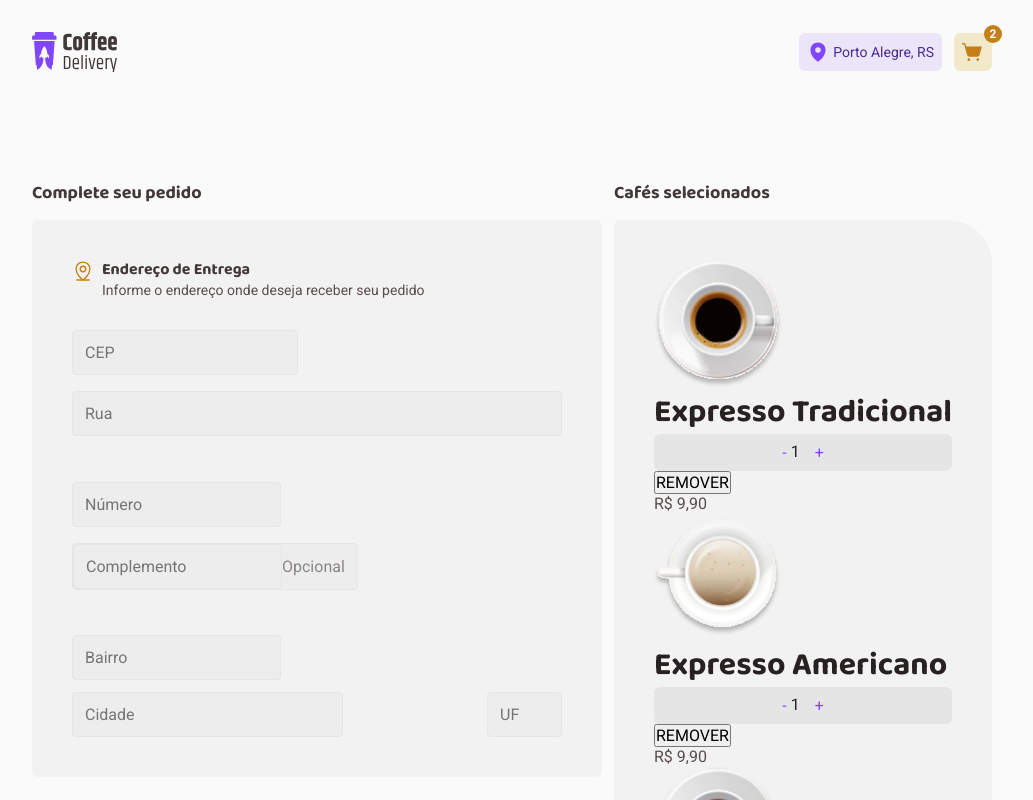
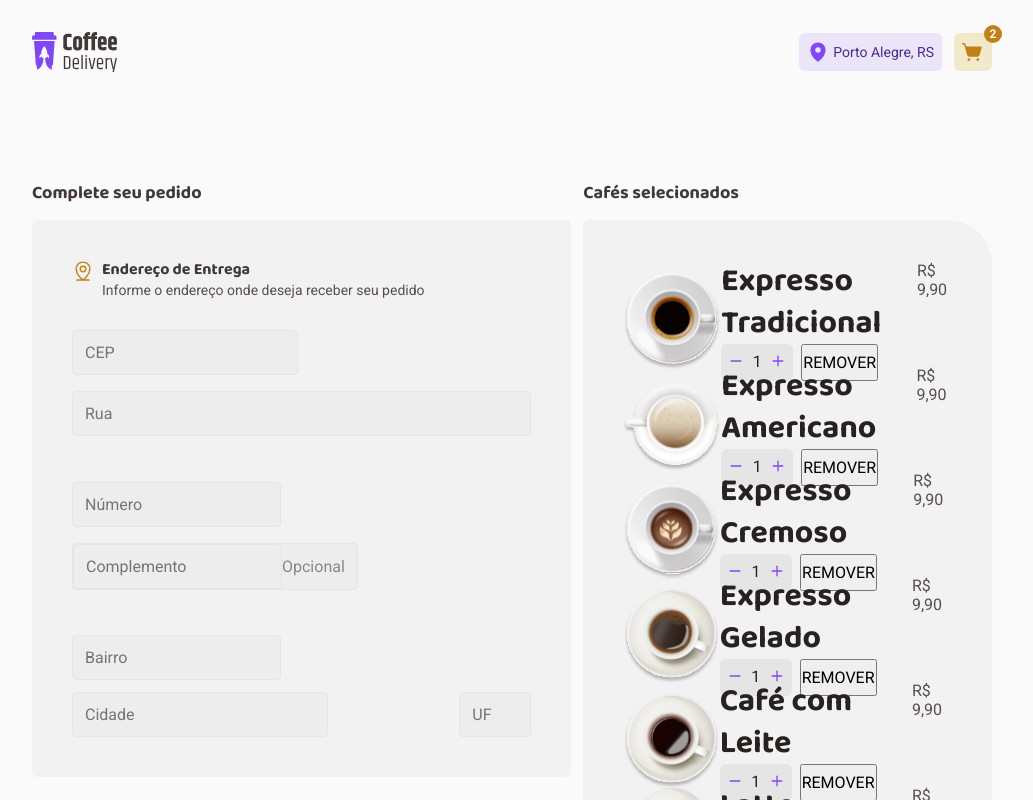
Before and after one commit to MartinGBB/coffee-delivery, a React (Vite) app: page /checkout in a window 1280 px wide. Shown: the top 800 px of the page, without its empty margins (128-1161 px from the left). Built offline with nearby package versions, Linux system fonts and the light colour scheme.

Commit message:
style: posiciona elementos dentro do cart

```diff
--- a/src/pages/Checkout/CoffeSelected/index.tsx
+++ b/src/pages/Checkout/CoffeSelected/index.tsx
@@ -1,6 +1,7 @@
+import { Minus, Plus } from 'phosphor-react'
 import { productsData } from '../../../utils/productsData'
 import { ButtonsAddToCart } from '../../Home/components/Products/styles'
-import { Product, ProductsContainer, SelectedContainer } from './styles'
+import { ButtonsContainer, Product, ProductsContainer, SelectedContainer } from './styles'
 
 export function CoffeeSelected() {
   return (
@@ -11,12 +12,18 @@ export function CoffeeSelected() {
             <Product>
               <img src={productCart.image} alt={productCart.name} />
               <h1>{productCart.name}</h1>
-              <ButtonsAddToCart>
-                <button>-</button>
-                <span>1</span>
-                <button>+</button>
-              </ButtonsAddToCart>
+              <ButtonsContainer>
+                <ButtonsAddToCart>
+                  <button>
+                    <Minus size={14} weight="bold" />
+                  </button>
+                  <span>1</span>
+                  <button>
+                    <Plus size={14} weight="bold" />
+                  </button>
+                </ButtonsAddToCart>
               <button>REMOVER</button>
+              </ButtonsContainer>
             </Product>
 
             <span>
--- a/src/pages/Checkout/CoffeSelected/styles.ts
+++ b/src/pages/Checkout/CoffeSelected/styles.ts
@@ -9,10 +9,32 @@ export const SelectedContainer = styled.div`
 `
 
 export const ProductsContainer = styled.div`
-
+  display: flex;
+  height: 5rem;
+  margin-bottom: 1.5rem;
+  padding: 0.5px 0.25px;
+  justify-content: space-between;
+  /* outline: 1px solid black; */
 `
 
+export const Product = styled.div`
+  display: grid;
+  grid-template-columns: 1fr 2fr;
+  grid-template-rows: repeat(2, 1fr);
 
-export const Product = styled.div`
+  img {
+    grid-column: 1;
+    grid-row: 1/3;
+    /* width: 4rem; */
+    /* object-fit: contain; */
+    width: 100%;
+    height: 100%;
+  }
+`
+export const ButtonsContainer = styled.div`
+  display: flex;
+  gap: 0.5rem;
+  grid-row: 2;
 
+  grid-column: 2;
 `
--- a/src/pages/Home/components/Products/styles.ts
+++ b/src/pages/Home/components/Products/styles.ts
@@ -100,6 +100,7 @@ export const ButtonsAddToCart = styled.div`
     width: 1.25rem;
     height: 1.32rem;
     color: ${({ theme }) => theme['base-title']};
+    text-align: center;
   }
 
   button {
```
